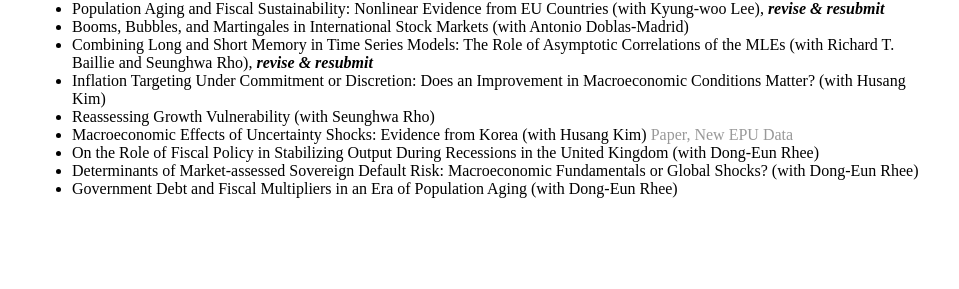
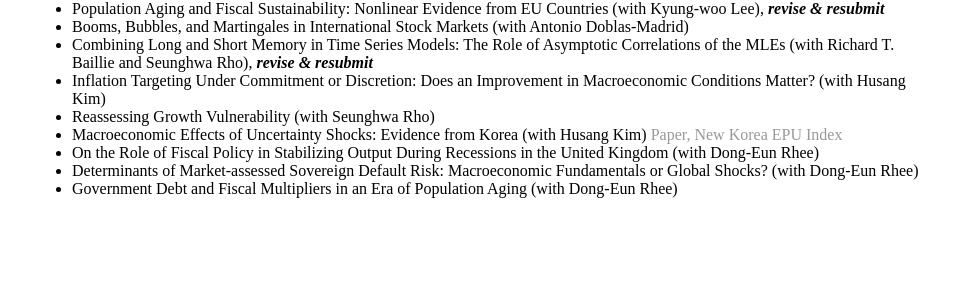
Before and after one commit to dooyeoncho/dooyeoncho.github.io, a Jekyll site: the page built from pages/research.html, in a window 1280 px wide. Shown: the part 938-1227 px from the top of the page, without its empty margins (160-1119 px from the left). Built offline with Jekyll 4.4.1, drawn with Linux system fonts in a browser that asks for light colours.

Commit message:
Update research.html

```diff
--- a/pages/research.html
+++ b/pages/research.html
@@ -42,7 +42,7 @@ title: Dooyeon Cho - Research
 	        <li>Combining Long and Short Memory in Time Series Models: The Role of Asymptotic Correlations of the MLEs (with Richard T. Baillie and Seunghwa Rho), <em property="italic"><b>revise & resubmit</b></em></li>
 		<li>Inflation Targeting Under Commitment or Discretion: Does an Improvement in Macroeconomic Conditions Matter? (with Husang Kim)</li>
 		<li>Reassessing Growth Vulnerability (with Seunghwa Rho)</li>
-		<li>Macroeconomic Effects of Uncertainty Shocks: Evidence from Korea (with Husang Kim) <a href="https://papers.ssrn.com/sol3/papers.cfm?abstract_id=4044587">Paper,</a> <a href="https://papers.ssrn.com/sol3/papers.cfm?abstract_id=4044587">New EPU Data</a></li>
+		<li>Macroeconomic Effects of Uncertainty Shocks: Evidence from Korea (with Husang Kim) <a href="https://papers.ssrn.com/sol3/papers.cfm?abstract_id=4044587">Paper,</a> <a href="https://dooyeoncho.github.io/pages/new_korea_epu_index.html">New Korea EPU Index</a></li>
 		<li>On the Role of Fiscal Policy in Stabilizing Output During Recessions in the United Kingdom (with Dong-Eun Rhee)</li>
 		<li>Determinants of Market-assessed Sovereign Default Risk: Macroeconomic Fundamentals or Global Shocks? (with Dong-Eun Rhee)</li>
 		<li>Government Debt and Fiscal Multipliers in an Era of Population Aging (with Dong-Eun Rhee)</li>
```
